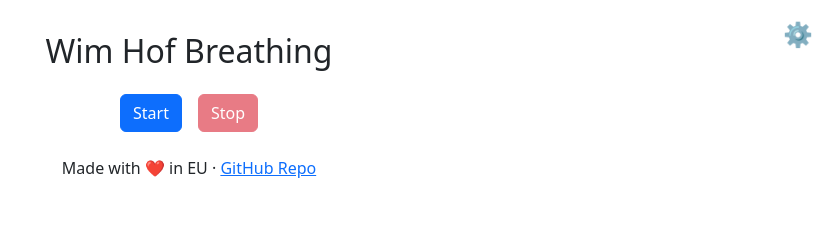
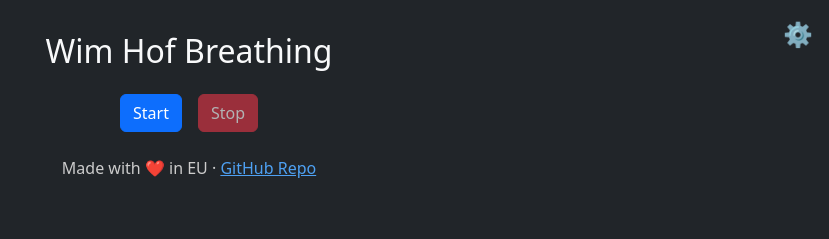
Before and after one commit to avra911/wim-hof-breathing-simulator, a plain HTML site: page index.html in a window 1280 px wide. Shown: the whole page, without its empty margins (451-1280 px from the left). Drawn offline with Linux system fonts and the dark colour scheme.

Commit message:
Adding dark mode

```diff
--- a/index.html
+++ b/index.html
@@ -115,6 +115,12 @@
       .then(reg => console.log('Service Worker registered', reg))
       .catch(err => console.error('Service Worker registration failed', err));
   }
+
+  if (window.matchMedia && window.matchMedia('(prefers-color-scheme: dark)').matches) {
+    document.body.classList.add('bg-dark', 'text-light');
+  } else {
+    document.body.classList.remove('bg-dark', 'text-light');
+  }
 </script>
 </body>
 </html>
--- a/style.css
+++ b/style.css
@@ -1,3 +1,30 @@
+@media (prefers-color-scheme: dark) {
+    body {
+        background-color: #121212;
+        color: #e0e0e0;
+    }
+
+    /* Buttons */
+    .btn-primary {
+        background-color: #0d6efd;
+        border-color: #0d6efd;
+    }
+
+    header,
+    footer {
+        color: #ccc;
+    }
+
+    /* Links */
+    a {
+        color: #4ea1f3;
+    }
+
+    a:hover {
+        color: #a3cdfd;
+    }
+}
+
 body {
     padding: 2rem;
     max-width: 600px;
```
